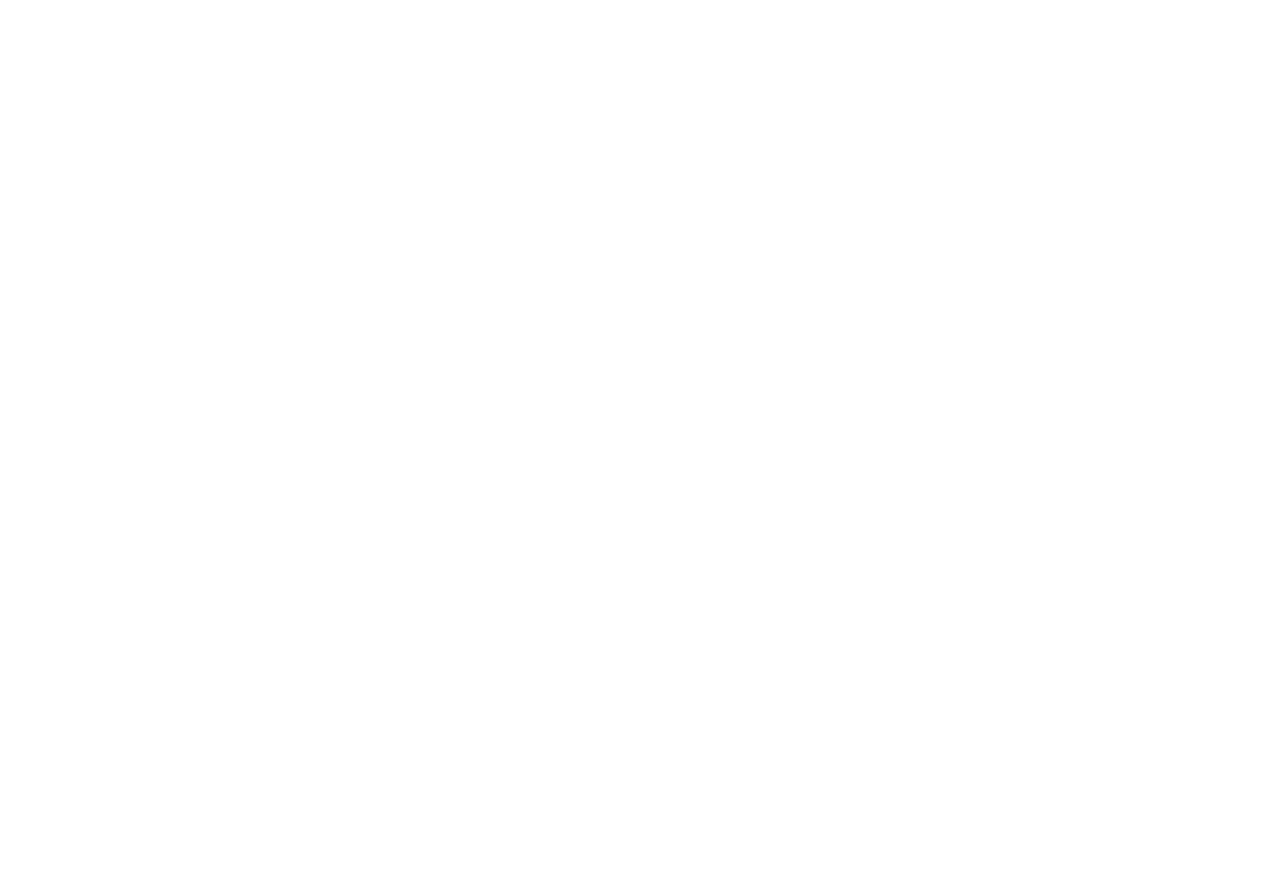
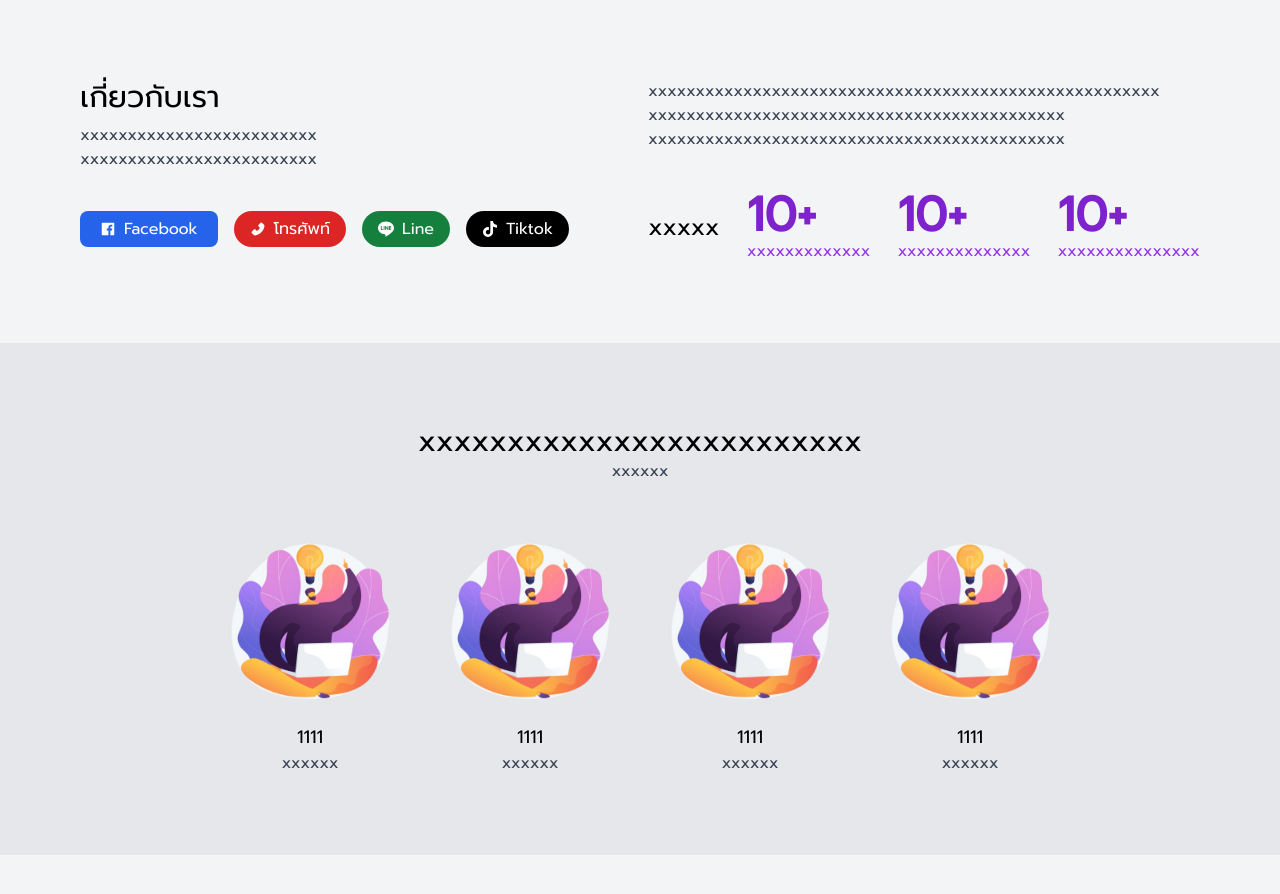
Before and after one commit to devsriwararak/website, a Next.js app: page / in a window 1280 px wide. Shown: the part 400-1294 px from the top of the page. Before the commit the page ends 800 px from the top, so only its background shows below. Built offline with nearby package versions, Linux system fonts and the light colour scheme.

Commit message:
24-12-2566-v-2

```diff
--- a/app/components/Home.js
+++ b/app/components/Home.js
@@ -1,26 +1,30 @@
 import React from "react";
 import banner from "../../public/images/banner.png";
 import Image from "next/image";
+import { FaBeer } from "react-icons/fa";
+import { AiFillFacebook, AiFillPhone } from "react-icons/ai";
+import { SiLine, SiTiktok } from "react-icons/si";
 
 const Home = () => {
   return (
     <div>
       <div className="flex justify-between bg-purple-200">
+        {/* Hero Secction */}
         <div className=" px-10 md:px-20  py-10 flex flex-col justify-center gap-4">
-          <h1 className="text-5xl">
-            <span className="font-semibold">DEV SRIWARARAK</span>{" "}
+          <h1 className="text-5xl leading-normal  ">
+            <span className="font-semibold ">DEV SRIWARARAK</span>{" "}
             รับเขียนโปรแกรม ทำเว็บไซต์ ขอนแก่น ครบวงจร{" "}
           </h1>
           <p>
-            dev sriwararak ทดสอบ next.js รับเขียนโปรแรกมขอนแก่น รับทำเว็บไซต์
-            ขอนแก่น กำลังปรับปรุง{" "}
+            dev sriwararak ทดสอบ next.js รับเขียนโปรแรกมขอนแก่น
+            รับทำเว็บไซต์ ขอนแก่น กำลังปรับปรุง{" "}
           </p>
           <div className="flex flex-col md:flex-row gap-4">
-            <button className="bg-purple-700 text-white px-6 py-2 rounded-full border border-purple-700">
+            <button className="bg-purple-700 text-white px-6 py-2 rounded-full border border-purple-700 hover:bg-purple-200 hover:text-purple-700">
               ติดต่อเรา
             </button>
-            <button className="bg-purple-200 text-purple-700 px-6 py-2 rounded-full border border-purple-700">
-              ติดต่อเรา
+            <button className="bg-purple-200 text-purple-700 px-6 py-2 rounded-full border border-purple-700 hover:bg-purple-900 hover:text-white hover:border-white">
+              ผลงานที่ผ่านมา
             </button>
           </div>
         </div>
@@ -28,6 +32,87 @@
           <Image src={banner} loading="lazy" width={600} height={450} />
         </div>
       </div>
+
+      {/*  About Me section */}
+
+      <div className="flex flex-col md:flex-row gap-4 mt-20 px-20">
+        <div className="w-full">
+          <h2 className="text-3xl">เกี่ยวกับเรา</h2>
+          <p className="text-gray-700 mt-2">xxxxxxxxxxxxxxxxxxxxxxxxx</p>
+          <p className="text-gray-700 ">xxxxxxxxxxxxxxxxxxxxxxxxx</p>
+          <div className="flex flex-row gap-4 mt-10">
+            <button className="flex gap-2 items-center bg-blue-600 px-5 py-1.5 rounded-lg text-white">
+              {" "}
+              <AiFillFacebook  /> Facebook
+            </button>
+            <button className="flex gap-2 items-center bg-red-600 px-4 py-1.5 rounded-full text-white">
+              {" "}
+              <AiFillPhone /> โทรศัพท์
+            </button>
+            <button className="flex gap-2 items-center bg-green-700 px-4 py-1.5 rounded-full text-white">
+              {" "}
+              <SiLine  /> Line
+            </button>
+            <button className="flex gap-2 items-center bg-black px-4 py-1.5 rounded-full text-white">
+              {" "}
+              <SiTiktok /> Tiktok
+            </button>
+          </div>
+        </div>
+        <div className="w-full">
+          <p className="text-gray-700 ">
+            xxxxxxxxxxxxxxxxxxxxxxxxxxxxxxxxxxxxxxxxxxxxxxxxxxxxxx
+            xxxxxxxxxxxxxxxxxxxxxxxxxxxxxxxxxxxxxxxxxxxx
+            xxxxxxxxxxxxxxxxxxxxxxxxxxxxxxxxxxxxxxxxxxxx
+          </p>
+
+          <div className="flex flex-row gap-4 mt-10 justify-between items-center ">
+            <h2 className="text-2xl">xxxxx</h2>
+            <div>
+              <p className="text-5xl font-semibold text-purple-700">10+</p>
+              <p className="text-purple-600">xxxxxxxxxxxxx</p>
+            </div>
+            <div>
+              <p className="text-5xl font-semibold text-purple-700">10+</p>
+              <p className="text-purple-600">xxxxxxxxxxxxxx</p>
+            </div>
+            <div>
+              <p className="text-5xl font-semibold text-purple-700">10+</p>
+              <p className="text-purple-600">xxxxxxxxxxxxxxx</p>
+            </div>
+          </div>
+        </div>
+      </div>
+
+      {/*  */}
+
+      <div className="mt-20 bg-gray-200 py-20">
+        <h2 className=" text-center text-3xl">xxxxxxxxxxxxxxxxxxxxxxxxx</h2>
+        <p className="text-center text-gray-700">xxxxxx</p>
+
+        <div className="flex flex-row justify-center gap-5 mt-10 ">
+          <div>
+            <Image src={banner} loading="lazy" width={200} height={300} />
+            <h3 className="text-center text-lg">1111</h3>
+            <p className="text-center text-gray-700">xxxxxx</p>
+          </div>
+          <div>
+            <Image src={banner} loading="lazy" width={200} height={300} />
+            <h3 className="text-center text-lg">1111</h3>
+            <p className="text-center text-gray-700">xxxxxx</p>
+          </div>
+          <div>
+            <Image src={banner} loading="lazy" width={200} height={300} />
+            <h3 className="text-center text-lg">1111</h3>
+            <p className="text-center text-gray-700">xxxxxx</p>
+          </div>
+          <div>
+            <Image src={banner} loading="lazy" width={200} height={300} />
+            <h3 className="text-center text-lg">1111</h3>
+            <p className="text-center text-gray-700">xxxxxx</p>
+          </div>
+        </div>
+      </div>
     </div>
   );
 };
--- a/app/layout.js
+++ b/app/layout.js
@@ -14,7 +14,7 @@
     <html lang="en">
       <body className={inter.className}>
         <Header/>
-      <div className='bg-gray-100 w-full  '>
+      <div className='bg-gray-100 w-full pb-52  '>
       {children}
       </div>
         </body>
--- a/package.json
+++ b/package.json
@@ -11,7 +11,8 @@
   "dependencies": {
     "next": "14.0.4",
     "react": "^18",
-    "react-dom": "^18"
+    "react-dom": "^18",
+    "react-icons": "^4.12.0"
   },
   "devDependencies": {
     "autoprefixer": "^10.4.16",
```
Also changed, not shown: 1 other file (tests, documents, lock files or other folders).
